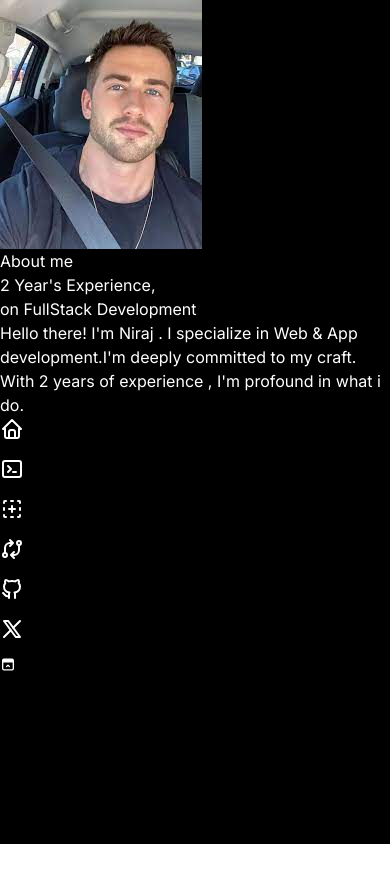
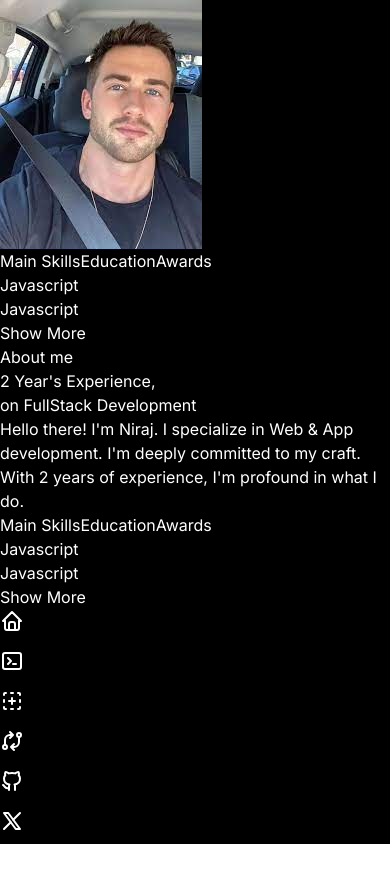
Before and after one commit to pahadiniraj/Portfolio, a Next.js app: page /about in a window 390 px wide. Before the commit the page ends 844 px from the top, so only its background shows below. Built offline with nearby package versions, Linux system fonts and the light colour scheme.

Commit message:
added about

```diff
--- a/src/Components/About/About.tsx
+++ b/src/Components/About/About.tsx
@@ -2,38 +2,37 @@
 import React from "react";
 import Image from "next/image";
 import profile from "../../Assets/ProfileImg/profile.jpg";
-import { ReactTyped } from "react-typed";
 import { HeroHighlightDemo } from "../UI/Components/HeroHighlightComponent";
-import Line1 from "./SkillsData/line1";
-import Line2 from "./SkillsData/line2";
+import Skills from "./Skills/Skills";
 
 const About = () => {
   return (
-    <div className="flex flex-col md:flex-row md:justify-center  ">
-      <div className="md:w-2/6  order-2 md:order-1 p-4    flex flex-col gap-4 justify-center items-center  ">
+    <div className="flex flex-col md:flex-row md:justify-center ">
+      <div className="md:w-2/6 order-2 md:order-1 p-4 flex flex-col gap-4 justify-center items-center">
         <Image
           src={profile}
           alt="Niraj Pahadi Photo"
           className="w-full rounded-3xl md:mr-12"
         />
       </div>
-      <div className="md:w-3/5 order-1 md:order-2 pl-4  md:pl-0 flex flex-col  md:gap-6 justify-start  mt-2">
-        <section>
-          <p className="text-sm font-semibold ">About me</p>
-          <h1 className="md:text-4xl font-bold text-2xl ">
+      <div className=" md:hidden order-2 p-2">
+        <Skills />
+      </div>
+      <div className="md:w-3/5 order-1 pl-4 md:pl-0 flex flex-col md:gap-6 justify-start mt-2">
+        <section className="order-1">
+          <p className="text-sm font-semibold">About me</p>
+          <h1 className="md:text-4xl font-bold text-2xl">
             2 Year's Experience,
           </h1>
           <HeroHighlightDemo text="on FullStack Development" />
-
           <p className="text-sm mt-2">
-            Hello there! I'm Niraj . I specialize in Web & App development.I'm
-            deeply committed to my craft. With 2 years of experience , I'm
-            profound in what i do.
+            Hello there! I'm Niraj. I specialize in Web & App development. I'm
+            deeply committed to my craft. With 2 years of experience, I'm
+            profound in what I do.
           </p>
         </section>
-        <div>
-          <Line1 />
-          <Line2 />
+        <div className="hidden md:block order-3 p-2">
+          <Skills />
         </div>
       </div>
     </div>
--- a/src/Components/About/Skills/Skills.tsx
+++ b/src/Components/About/Skills/Skills.tsx
@@ -1,4 +1,6 @@
+import Button from "@/Components/Button/Button";
 import React, { useState } from "react";
+import { skillsData } from "../SkillsData/SkillData";
 
 const Skills: React.FC = () => {
   const categories = [
@@ -21,10 +23,55 @@ const Skills: React.FC = () => {
   const [showAll, setShowAll] = useState(false);
 
   const renderSkills = () => {
-    // const skillsToShow = showAll ? skillsData : skillsData.slice(0, 2);
+    const skillsToShow = showAll ? skillsData : skillsData.slice(0, 2);
+    return skillsToShow.map((value, index) => (
+      <div key={index} className="mb-3">
+        {value.name}
+        {value.line1}
+        {value.line2}
+      </div>
+    ));
   };
 
-  return <div>Skills</div>;
+  return (
+    <div className="flex flex-col gap-3 p-2 md:p-0">
+      <div className="flex gap-3 justify-center items-center md:items-start md:justify-start ">
+        {categories.map((value, index) => (
+          <Button
+            key={index}
+            onClick={() => setActiveCategory(value.category)}
+            className={`text-sm font-bold  border p-2 rounded-md ${
+              activeCategory === value.category
+                ? "bg-white text-black"
+                : "text-white"
+            }`}
+          >
+            {value.name}
+          </Button>
+        ))}
+      </div>
+
+      <div>
+        {activeCategory === "skills" && renderSkills()}
+        {activeCategory === "skills" && skillsData.length > 2 && (
+          <button
+            onClick={() => setShowAll(!showAll)}
+            className={`text-xs font-bold mt-2 transition duration-300 ease-linear active:scale-90 ${
+              showAll ? "text-primary" : "text-gray-600"
+            }`}
+          >
+            {showAll ? "Show Less" : "Show More"}
+          </button>
+        )}
+        {activeCategory === "education" &&
+          educationData.map((value, index) => (
+            <div key={index}>{value.name}</div>
+          ))}
+        {activeCategory === "awards" &&
+          awardsData.map((value, index) => <div key={index}>{value.name}</div>)}
+      </div>
+    </div>
+  );
 };
 
 export default Skills;
--- a/src/Components/About/SkillsData/SkillData.tsx
+++ b/src/Components/About/SkillsData/SkillData.tsx
@@ -0,0 +1,45 @@
+import Line1 from "./line1";
+import Line2 from "./line2";
+
+export const skillsData = [
+  {
+    name: "Javascript",
+    line1: <Line1 className="w-[50%]" />,
+    line2: <Line2 className="w-[100%]" />,
+  },
+  {
+    name: "Javascript",
+    line1: <Line1 className="w-[50%]" />,
+    line2: <Line2 className="w-[100%]" />,
+  },
+  {
+    name: "Javascript",
+    line1: <Line1 className="w-[50%]" />,
+    line2: <Line2 className="w-[100%]" />,
+  },
+  {
+    name: "Javascript",
+    line1: <Line1 className="w-[50%]" />,
+    line2: <Line2 className="w-[100%]" />,
+  },
+  {
+    name: "Javascript",
+    line1: <Line1 className="w-[50%]" />,
+    line2: <Line2 className="w-[100%]" />,
+  },
+  {
+    name: "Javascript",
+    line1: <Line1 className="w-[50%]" />,
+    line2: <Line2 className="w-[100%]" />,
+  },
+  {
+    name: "Javascript",
+    line1: <Line1 className="w-[50%]" />,
+    line2: <Line2 className="w-[100%]" />,
+  },
+  {
+    name: "Javascript",
+    line1: <Line1 className="w-[50%]" />,
+    line2: <Line2 className="w-[100%]" />,
+  },
+];
--- a/src/Components/About/SkillsData/line1.tsx
+++ b/src/Components/About/SkillsData/line1.tsx
@@ -1,8 +1,14 @@
 import React from "react";
 
-const Line1 = () => {
+interface line1Props {
+  className: string;
+}
+
+const Line1: React.FC<line1Props> = ({ className }) => {
   return (
-    <div className="w-[70%] h-[15px] bg-white rounded-[30px] relative top-[15px]"></div>
+    <div
+      className={`${className} h-[15px] bg-white rounded-[30px] relative top-[15px]`}
+    ></div>
   );
 };
 
--- a/src/Components/About/SkillsData/line2.tsx
+++ b/src/Components/About/SkillsData/line2.tsx
@@ -1,6 +1,10 @@
 import React from "react";
 
-const Line2 = () => {
+interface line2Props {
+  className: string;
+}
+
+const Line2: React.FC<line2Props> = ({ className }) => {
   return <div className="w-full h-[15px] bg-[#696969] rounded-[30px]"></div>;
 };
 
--- a/src/Components/Home/Home.tsx
+++ b/src/Components/Home/Home.tsx
@@ -8,7 +8,7 @@ import { ReactTyped } from "react-typed";
 
 const HomeComponent = () => {
   return (
-    <div className="flex flex-col md:flex-row md:justify-center  ">
+    <div className="flex flex-col md:flex-row md:justify-center md:p-2  overflow-auto">
       <div className="md:w-2/6 w-full h-full order-1 md:order-2 p-4    flex flex-col gap-4 justify-center items-center  ">
         <h1 className="text-center text-2xl font-bold md:hidden">
           Niraj's Portfolio
--- a/src/Components/RootLayout/RootLayout.tsx
+++ b/src/Components/RootLayout/RootLayout.tsx
@@ -6,7 +6,7 @@ import useMediaQuery from "../useMediaQuery/useMedia";
 
 const RootLayoutClient = ({ children }: { children: React.ReactNode }) => {
   const pathname = usePathname();
-  const isMd = useMediaQuery("(min-width: 768px)"); // Change the query to match your 'md' breakpoint
+  const isMd = useMediaQuery("(min-width: 768px)"); // Adjust the query as needed
 
   return (
     <>
@@ -18,7 +18,7 @@ const RootLayoutClient = ({ children }: { children: React.ReactNode }) => {
             animate={{ opacity: 1, x: 0 }}
             exit={{ opacity: 0, x: "100vw", filter: "blur(20px)" }}
             transition={{ type: "spring", stiffness: 250, damping: 40 }}
-            className="rounded-[50px] flex justify-center items-center shadow-custom w-[900px] h-[370px]   overflow-hidden bg-black"
+            className="rounded-[50px] flex justify-center items-center shadow-custom w-[900px] max-h-[400px] overflow-auto bg-black  overflow-y-scroll"
           >
             {children}
           </motion.div>
@@ -29,7 +29,7 @@ const RootLayoutClient = ({ children }: { children: React.ReactNode }) => {
           initial={{ opacity: 0, x: "-100vw" }}
           animate={{ opacity: 1, x: 0 }}
           transition={{ type: "spring", stiffness: 250, damping: 40 }}
-          className=" md:flex md:justify-center md:items-center shadow-custom md:w-[900px] md:h-[500px] pb-4  overflow-hidden bg-black"
+          className="flex justify-center items-center  w-full  bg-black"
         >
           {children}
         </motion.div>
--- a/src/Components/UI/Components/HeroHighlightComponent.tsx
+++ b/src/Components/UI/Components/HeroHighlightComponent.tsx
@@ -23,7 +23,7 @@ export function HeroHighlightDemo({ text }: HeroHighlightDemoProps) {
         }}
         className=" font-bold text-neutral-700 dark:text-white   "
       >
-        <Highlight className="text-black dark:text-white text-2xl">
+        <Highlight className="text-black dark:text-white md:text-4xl text-2xl p-1">
           {text}
         </Highlight>
       </motion.h1>
```
